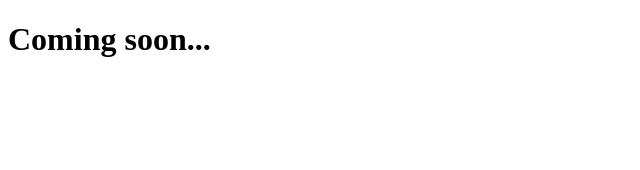
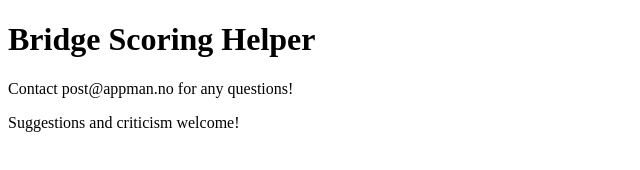
Before and after one commit to tompi/BridgeScoringHelper, a plain HTML site: page docs/index.html in a window 1280 px wide. Shown: the whole page, without its empty margins (0-640 px from the left). Drawn offline with Linux system fonts and the light colour scheme.

Commit message:
Support info

```diff
--- a/docs/index.html
+++ b/docs/index.html
@@ -6,6 +6,8 @@
         <link rel="apple-touch-icon" sizes="152x152" href="/apple-touch-icon.png"/>
     </head>
     <body>
-                <h1>Coming soon...</h1>
+                <h1>Bridge Scoring Helper</h1>
+                <p>Contact post@appman.no for any questions!</p>
+                <p>Suggestions and criticism welcome!</p>
     </body>
 </html>
```
